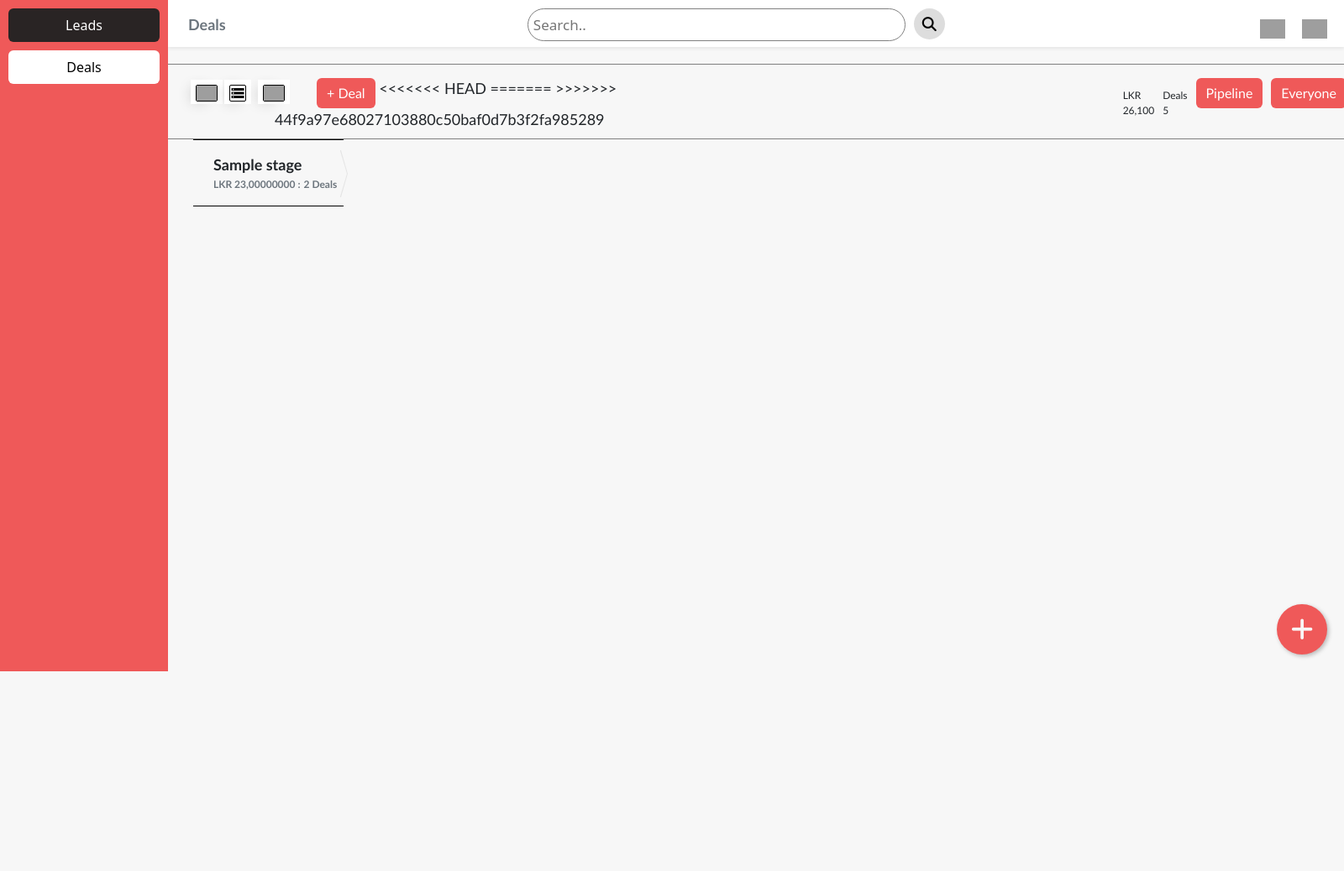
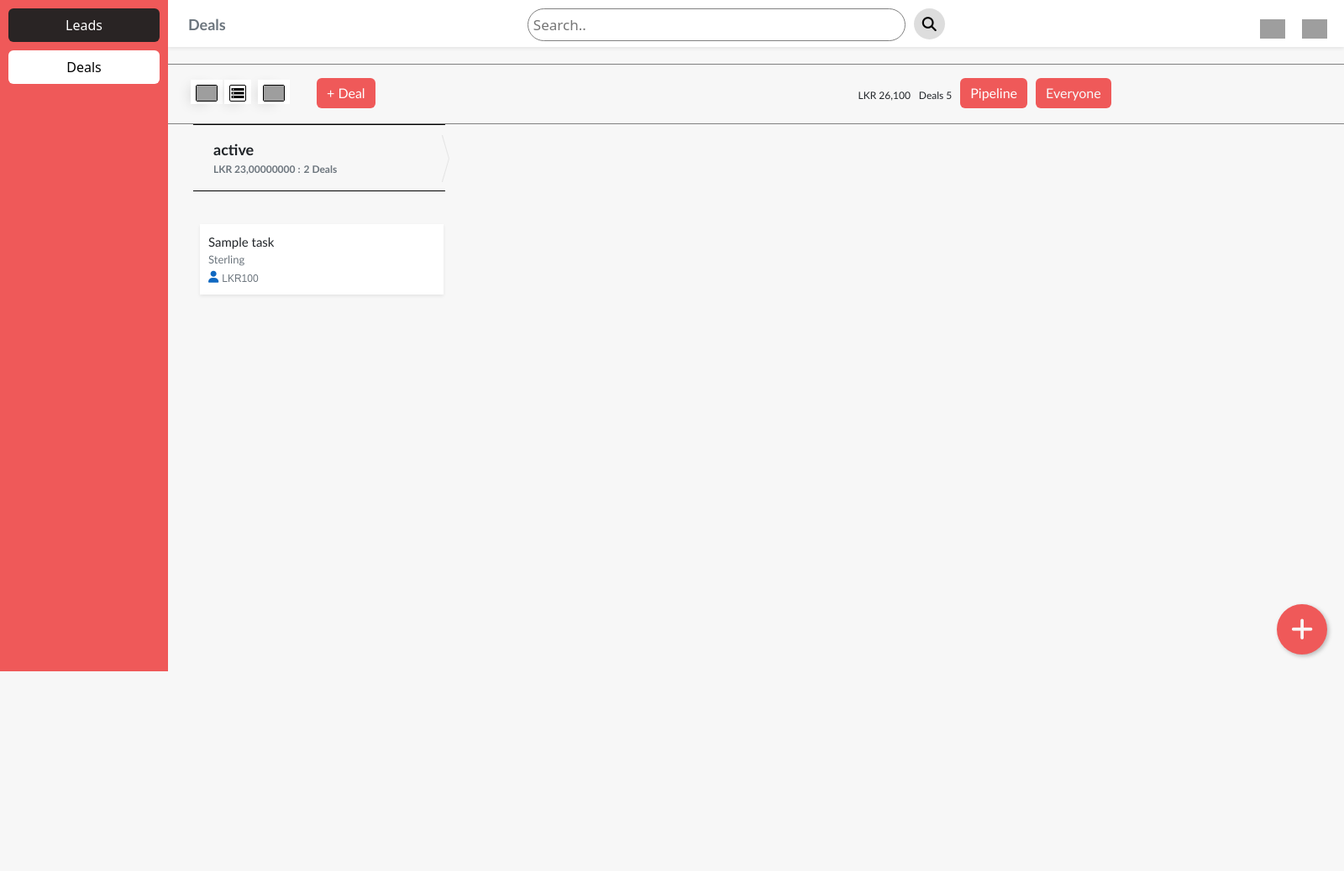
Before and after one commit to SmpManeth/pipedrive-php, a PHP site: page /pipedrive/dashboard.php in a window 1600 px wide. Shown: the top 1038 px of the page at 84% size. After the commit the page ends 800 px from the top, so only its background shows below. Run offline with PHP 8.4, Linux system fonts and the light colour scheme; the visitor is signed in with stand-in values (Sample User, id 1); tables that the repository leaves empty or names only in its code hold one stand-in row (values such as "Sample post"); some libraries are stand-ins or nearby versions; grey boxes are pictures that could not be loaded.

Commit message:
Editabale Deals

```diff
--- a/app/includes/deals.php
+++ b/app/includes/deals.php
@@ -1,14 +1,17 @@
 <?php
-$deals = selectAll('deal');
-$stages = selectAll('stages');
+$deals = selectAll('tbl_task');
+$stages = selectAll('tbl_status');
 $currencies = selectAll('currency');
 $mob_typr = selectAll('phone_type')
 // dd($currencies);
 ?>
 
+
+
+
 <div class="tab-pane fade show active" id="v-pills-deals" role="tabpanel" aria-labelledby="v-pills-home-tab" tabindex="0">
    <!-- Modal -->
-   <div class="modal fade" id="exampleModal" tabindex="ria-hidden="true">
+   <div class="modal fade" id="exampleModal" tabindex="-1" aria-labelledby="exampleModalLabel" aria-hidden="true">
       <div class="modal-dialog">
          <div class="modal-content">
             <div class="modal-header">
@@ -21,10 +24,12 @@ $mob_typr = selectAll('phone_type')
                      <div class="col-6 left-col-deal p-2 ps-3">
                         <div>
                            <div class="model-item text-muted">
-                              <p class="" > Contact Person</p>
+                              <p class="">Contact Person</p>
                               <i class="fa fa-user icon"></i>
                               <input class="input-field input-text" name="Contact_person_Name" type="text">
+
                            </div>
+
                            <div class="model-item text-muted">
                               <p class="">Organization</p>
                               <i class="fa fa-building icon"></i>
@@ -32,6 +37,7 @@ $mob_typr = selectAll('phone_type')
                            </div>
                            <div class="model-item text-muted">
                               <p class="">Title</p>
+
                               <input class="input-field" name="title" type="text">
                            </div>
                            <div class="model-item text-muted">
@@ -43,9 +49,12 @@ $mob_typr = selectAll('phone_type')
                                        <?php echo $currency['currency_name'] ?></option>
                                  <?php
                                  }
+
+
                                  ?>
                               </select>
                            </div>
+
                            <div class="model-item text-muted">
                               <p class="">Pipeline</p>
                               <select class="input-field" name="pipeline" id="" style="height: 27px; padding: 0px;">
@@ -81,7 +90,7 @@ $mob_typr = selectAll('phone_type')
                      <div class="col-6 p-2 ps-3">
 
                         <div class="model-item text-muted">
-                           <h11 class="modal-title" style="color:black"> PERSON </h11>
+                           <h9 class="modal-title" style="color:black"> Person </h9>
                            <p class="">Phone</p>
                            <input class="input-field" type="text" name="value" maxlength="10" style="width: 150px;">
                            <select class="input-field" name="phone category" id4er="" style="width: 120px; height: 27px; padding: 0px;">
@@ -90,28 +99,28 @@ $mob_typr = selectAll('phone_type')
                                     <?php echo $phone_type['type_name'] ?></option>
                               <?php   } ?>
                            </select>
-                           <!-- <i class="fa fa-trash" aria-hidden="true"></i> -->
                            <br>
                            <!-- <input class="input-field" type="text" name="Add Phone"> -->
-                           <div class="input_fields_wrap" style="margin-top:6px;">
+                           <a class="add_field_button text-decoration-none  h6"> + Add Phone </a>
+                           <div class="input_fields_wrap">
                            </div>
-                           <a class="add_field_button text-decoration-none  h6"> + Add Phone </a>
                         </div>
 
                         <div class="model-item text-muted">
                            <p class="">Email</p>
                            <input class="input-field" type="text" name="email">
                            <br>
-                           <div class="input_wrap" style="margin-top:6px;">
+                           <a class="add_f_button text-decoration-none  h6"> + Add Email </a>
+                           <div class="input_wrap">
                            </div>
-                           <a class="add_f_button text-decoration-none  h6"> + Add Email </a>
+
                         </div>
                      </div>
                   </div>
 
                   <div class="modal-footer">
 
-                     <button type="button" class="btn btn-primary" data-bs-dismiss="modal">Close</button>
+                     <button type="button" class="btn btn-secondary" data-bs-dismiss="modal">Close</button>
                      <button type="submit" value="add_deal" id="deal_submit" name="submit_deal" class="btn btn-primary">Save changes</button>
                   </div>
                </form>
@@ -139,16 +148,15 @@ $mob_typr = selectAll('phone_type')
             <button type="button" class="btn btn-primary-deal" data-bs-toggle="modal" data-bs-target="#exampleModal">
                + Deal
             </button>
-<<<<<<< HEAD
 
 
 
 
-=======
->>>>>>> 44f9a97e68027103880c50baf0d7b3f2fa985289
          </div>
          <div>
+
          </div>
+
          <div class="lkr_tag">
             <p>
                LKR 26,100
@@ -172,20 +180,11 @@ $mob_typr = selectAll('phone_type')
                <li><a class="dropdown-item" href="#">+ Edit Pipline</a></li>
             </ul>
          </div>
-         <div class="group_2">
-            <button class="btn btn-primary-1" type="button" data-bs-toggle="dropdown" aria-expanded="false">
+         <!--everyone dropdown list start-->
+         <div class="group_2 dropdown">
+            <button type="button" onclick="myFunction1()" class="btn btn-primary-every">
                Everyone
             </button>
-            <ul class="dropdown-menu">
-               <form class="form-inline d-flex justify-content-center md-form form-sm active-pink active-pink-2 mt-2">
-                  <i class="fas fa-search" aria-hidden="true"></i>
-                  <input class="form-control form-control-sm ml-3 w-75" type="text" placeholder="Search" aria-label="Search">
-               </form>
-               <hr class="dropdown-divider">
-               </li>
-
-            <div class="dropdown2">
-               <button onclick="myFunction1()" class="dropbtn user everyone">Everyone<i class='fas fa-caret-square-down'></i></button>
             <div id="myDropdown1" class="dropdown-content1 shadow-sm">
 
                <!--everyone button edit start dhanushka -->
@@ -195,17 +194,20 @@ $mob_typr = selectAll('phone_type')
                      <button class="tablinks" onclick="openCity(event, 'Paris')">owners</button>
                      <button class="tablinks" onclick="openCity(event, 'Tokyo')">Filters</button>
                   </div>
+
                   <!-- Tab content -->
                   <div id="London" class="tabcontent">
                      <h3>Favorites</h3>
                      <h6>Owners</h6>
                      <a href="#">add new filter</a>
                   </div>
+
                   <div id="Paris" class="tabcontent">
                      <h3>Owners</h3>
                      <h6>Everyone</h6>
                      <a href="#">add new filter</a>
                   </div>
+
                   <div id="Tokyo" class="tabcontent">
                      <h3>Filters</h3>
                      <a href="#">All deleted deals</a>
@@ -216,33 +218,12 @@ $mob_typr = selectAll('phone_type')
                      <a href="#">Rotten deals</a>
                   </div>
                </div>
-               </div>
-<<<<<<< HEAD
                <!--everyone button edit start dhanushka -->
             </div>
-=======
->>>>>>> 44f9a97e68027103880c50baf0d7b3f2fa985289
 
-               <div id="Favorit" class="tabcontent">
-                  <span onclick="this.parentElement.style.display='none'" class="topright">&times</span>
-                  <h3>London</h3>
-                  <p>London is the capital city of England.</p>
+
          </div>
-
-               <div id="Owners" class="tabcontent">
-                  <span onclick="this.parentElement.style.display='none'" class="topright">&times</span>
-                  <h3>Paris</h3>
-                  <p>Paris is the capital of France.</p>
-               </div>
-
-               <div id="Filters" class="tabcontent">
-                  <span onclick="this.parentElement.style.display='none'" class="topright">&times</span>
-                  <h3>Tokyo</h3>
-                  <p>Tokyo is the capital of Japan.</p>
-               </div>
-
-            </ul>
-         </div>
+         <!--everyone dropdown list end-->
 
 
       </div>
@@ -253,14 +234,16 @@ $mob_typr = selectAll('phone_type')
 </div>
 
 <!-- stages and cards -->
-<div class="d-flex flex-row stage-row " >
+<div class="d-flex flex-row stage-row ">
    <!-- stage cards -->
-   <?php foreach ($stages as $key => $stage) { ?>
+
+   <?php foreach ($stages as $key => $tbl_status) { ?>
       <div class="p-2 stage">
+
          <!-- stage heading -->
          <div class="stage-box">
             <div class="stage-head-card mb-2">
-               <p class="fw-bold stage-name ms-3 mt-2 mt-0 me-0 deal-topic"><?php echo $stage['stage_name'] ?></p>
+               <p class="fw-bold stage-name ms-3 mt-2 mt-0 me-0 deal-topic"><?php echo $tbl_status['status_name'] ?></p>
                <div class="d-flex">
                   <p class="text-muted stage-name ms-3 mt-2 mt-0 me-0 deal-p">LKR 23,00000000 :</p>
                   <p class="text-muted stage-name ms-1 mt-2 mt-0 me-0 deal-p">2 Deals</p>
@@ -274,16 +257,15 @@ $mob_typr = selectAll('phone_type')
                </svg>
             </div>
          </div>
+
          <!-- stage card -->
          <div class="deal-stage-col ">
+            <!-- single deal caed -->
+            <?php foreach ($deals as $key => $tbl_task) {
+               if ($tbl_status['id'] == $tbl_task['status_id']) { ?>
+                  <div class="d-flex flex-column deals-box shadow-sm" draggable="true">
 
-
-            <!-- single deal caed -->
-            <?php foreach ($deals as $key => $deal) {
-               if ($stage['stage_id'] == $deal['pipeline_stage']) { ?>
-                  <div class="d-flex flex-column deals-box shadow-sm" draggable="true" >
-
-                     <p id="deal-name" class=" m-0"><?php echo $deal['title'] ?></p>
+                     <p id="deal-name" class=" m-0"><?php echo $tbl_task['title'] ?></p>
                      <p id="deal-organization" class="text-muted m-0">Sterling</p>
                      <div class="d-flex  pt-1">
                         <i class="fa fa-user icon-stage me-1"></i>
@@ -302,33 +284,13 @@ $mob_typr = selectAll('phone_type')
          </div>
 
       </div>
-      <script>
-         function openCity(evt, cityName) {
-            var i, tabcontent, tablinks;
-            tabcontent = document.getElementsByClassName("tabcontent");
-            for (i = 0; i < tabcontent.length; i++) {
-               tabcontent[i].style.display = "none";
-            }
-            tablinks = document.getElementsByClassName("tablinks");
-            for (i = 0; i < tablinks.length; i++) {
-               tablinks[i].className = tablinks[i].className.replace(" active", "");
-            }
-            document.getElementById(cityName).style.display = "block";
-            evt.currentTarget.className += " active";
-         }
-         // Get the element with id="defaultOpen" and click on it
-         document.getElementById("defaultOpen").click();
-      </script>
 
 
    <?php } ?>
 
-   <div class="floating-button"  data-bs-toggle="modal" data-bs-target="#exampleModal">
+   <div class="floating-button">
       <a href="#" class="material-icons"><i class="fa fa-plus"></i></a>
-
-
-
-
+   </div>
    </div>
 
 </div>
```
Lines whose indentation alone changed are shown as unchanged.
